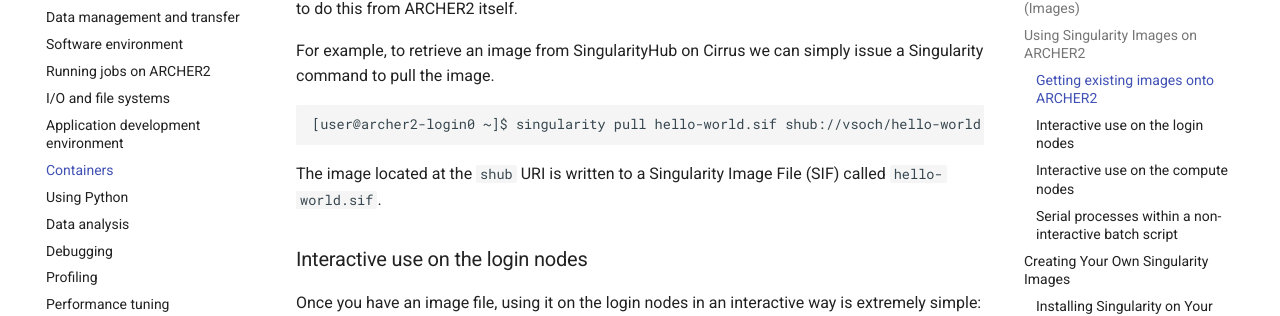
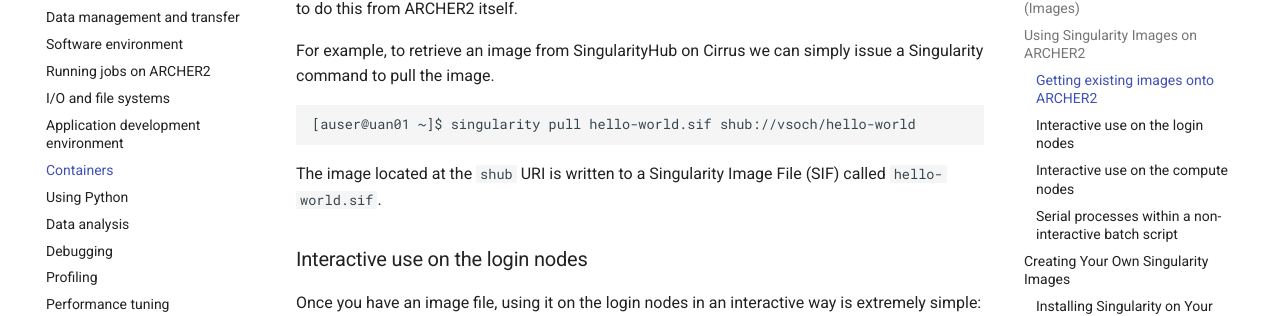
Before and after one commit to ARCHER2-HPC/archer2-docs, an MkDocs documentation site: the page built from docs/user-guide/containers.md, in a window 1280 px wide and 900 px high, scrolled down 1643 px. Shown: the part 145-461 px from the top of the window. Built offline with MkDocs 1.6.1 and Material for MkDocs 9.7.7, drawn with Linux system fonts in a browser that asks for light colours; comment, search, counter and statistics services are not loaded.

Commit message:
Minor correction to containers page.

```diff
--- a/docs/user-guide/containers.md
+++ b/docs/user-guide/containers.md
@@ -76,7 +76,7 @@
 For example, to retrieve an image from SingularityHub on Cirrus we can
 simply issue a Singularity command to pull the image.
 
-    [user@archer2-login0 ~]$ singularity pull hello-world.sif shub://vsoch/hello-world
+    [auser@uan01 ~]$ singularity pull hello-world.sif shub://vsoch/hello-world
 
 The image located at the `shub` URI is written to a Singularity Image
 File (SIF) called `hello-world.sif`.
```
